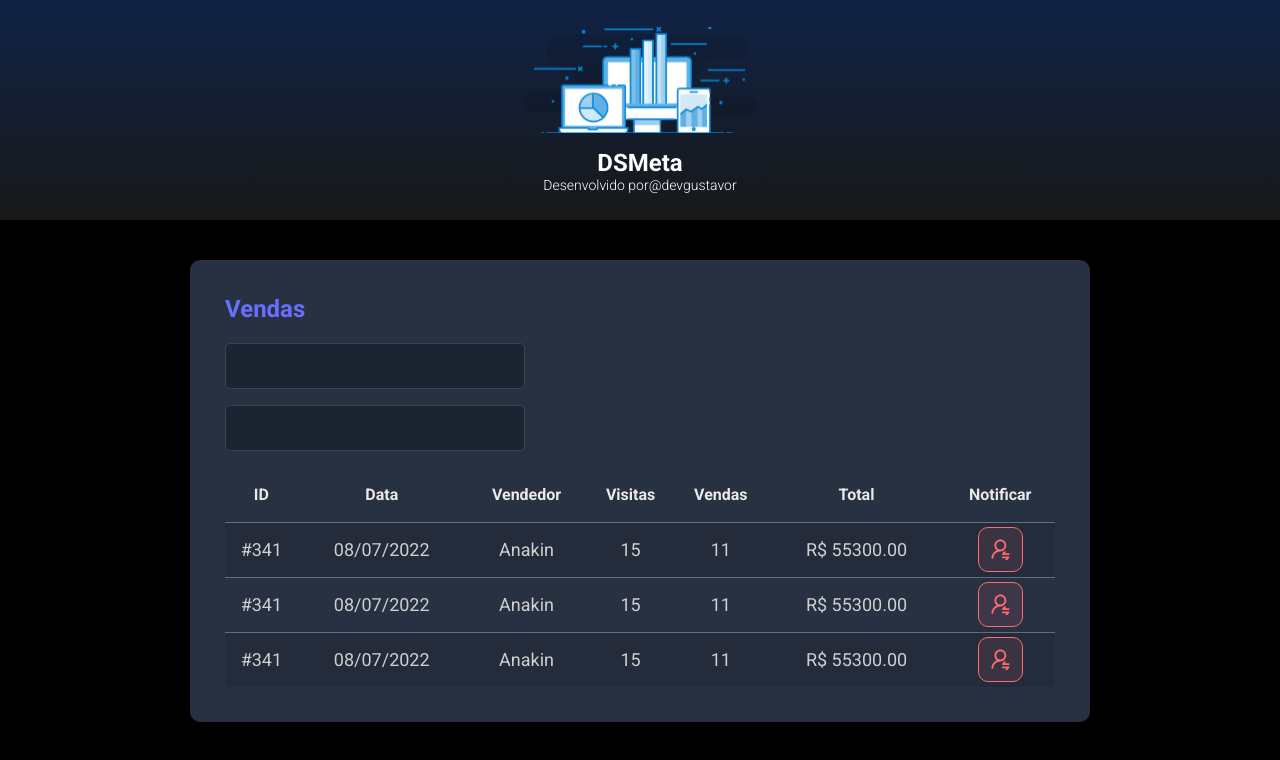
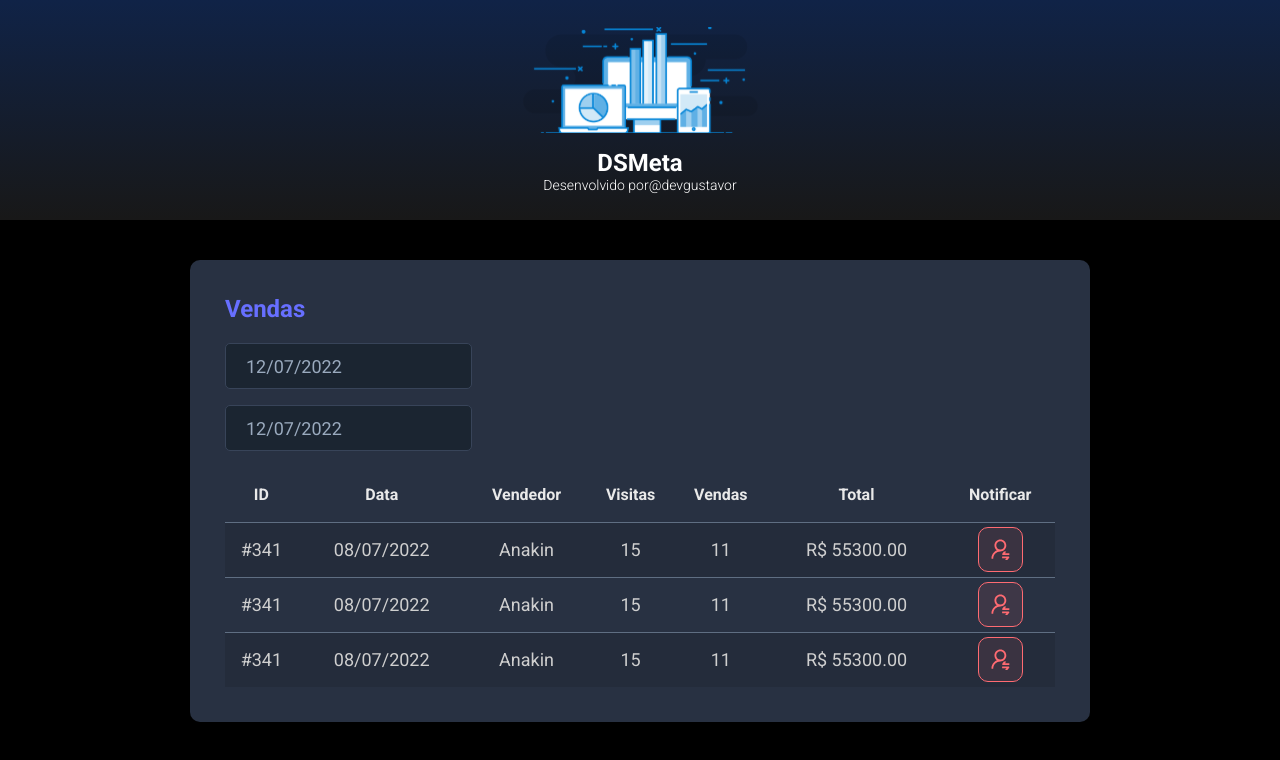
Before and after one commit to devGustavoR/Semana-Spring-React, a React (Vite) app in the folder frontend/: page / in a window 1280 px wide. Shown: the top 760 px of the page. Built offline with nearby package versions, Linux system fonts and the light colour scheme.

Commit message:
Datepicker

```diff
--- a/frontend/package.json
+++ b/frontend/package.json
@@ -8,7 +8,9 @@
     "preview": "vite preview"
   },
   "dependencies": {
+    "@types/react-datepicker": "4.4.2",
     "react": "^18.0.0",
+    "react-datepicker": "4.8.0",
     "react-dom": "^18.0.0"
   },
   "devDependencies": {
--- a/frontend/src/components/SalesCard/index.tsx
+++ b/frontend/src/components/SalesCard/index.tsx
@@ -1,5 +1,9 @@
 import NotificationButton from "../NotificationButton";
 import "./styles.css";
+
+// Imports DatePicker
+import DatePicker from "react-datepicker";
+import "react-datepicker/dist/react-datepicker.css";
 
 function SalesCard() {
 
@@ -9,10 +13,20 @@
         <h2 className="dsmeta-sales-title">Vendas</h2>
         <div>
           <div className="dsmeta-form-control-container">
-            <input className="dsmeta-form-control" type="text" />
+            <DatePicker
+              selected={new Date()}
+              onChange={(date: Date) => { }}
+              className="dsmeta-form-control"
+              dateFormat="dd/MM/yyyy"
+            />
           </div>
           <div className="dsmeta-form-control-container">
-            <input className="dsmeta-form-control" type="text" />
+            <DatePicker
+              selected={new Date()}
+              onChange={(date: Date) => { }}
+              className="dsmeta-form-control"
+              dateFormat="dd/MM/yyyy"
+            />
           </div>
         </div>
 
--- a/frontend/src/components/SalesCard/styles.css
+++ b/frontend/src/components/SalesCard/styles.css
@@ -51,7 +51,7 @@
   border-top: 1px solid #5f6e82;
 }
 
-.dsmeta-sales-table tbody tr:hover>td {
+.dsmeta-sales-table tbody tr:hover > td {
   background-color: #384459;
 }
 
```
Also changed, not shown: 1 other file (tests, documents, lock files or other folders).
